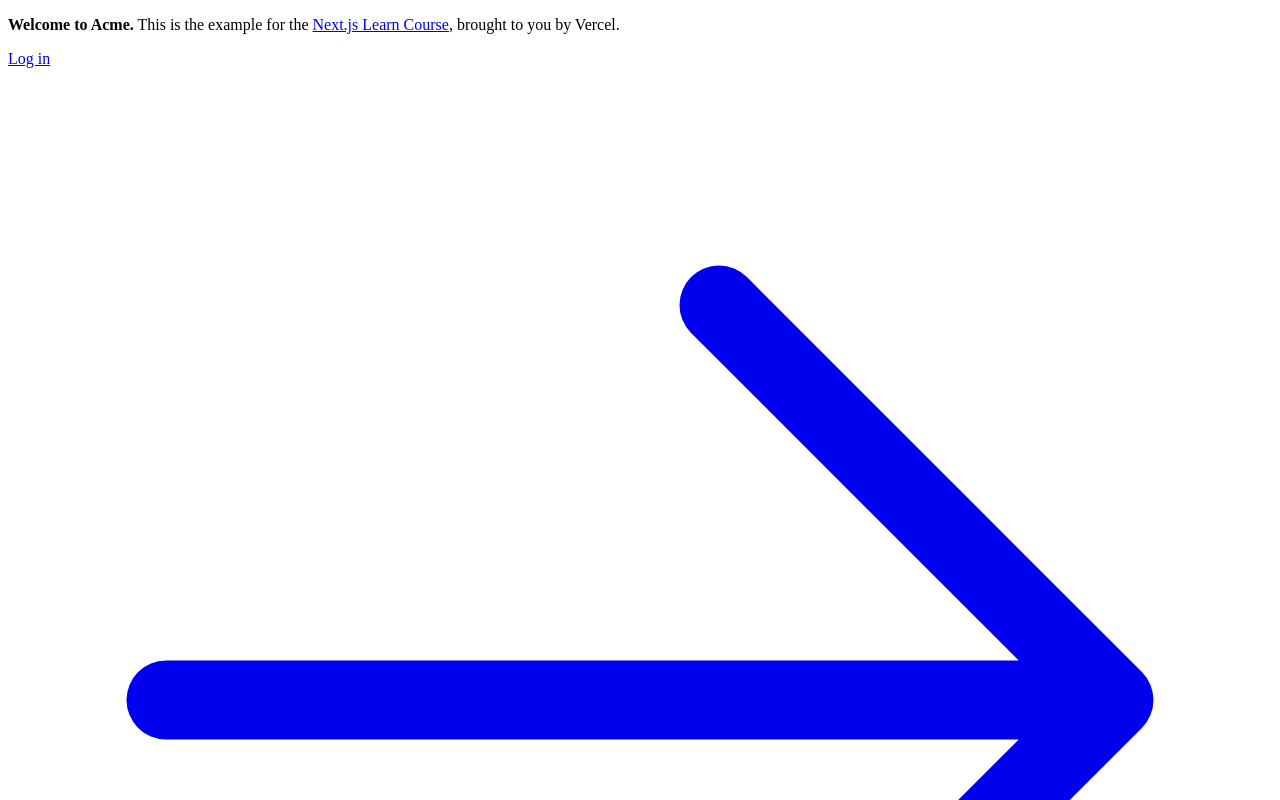
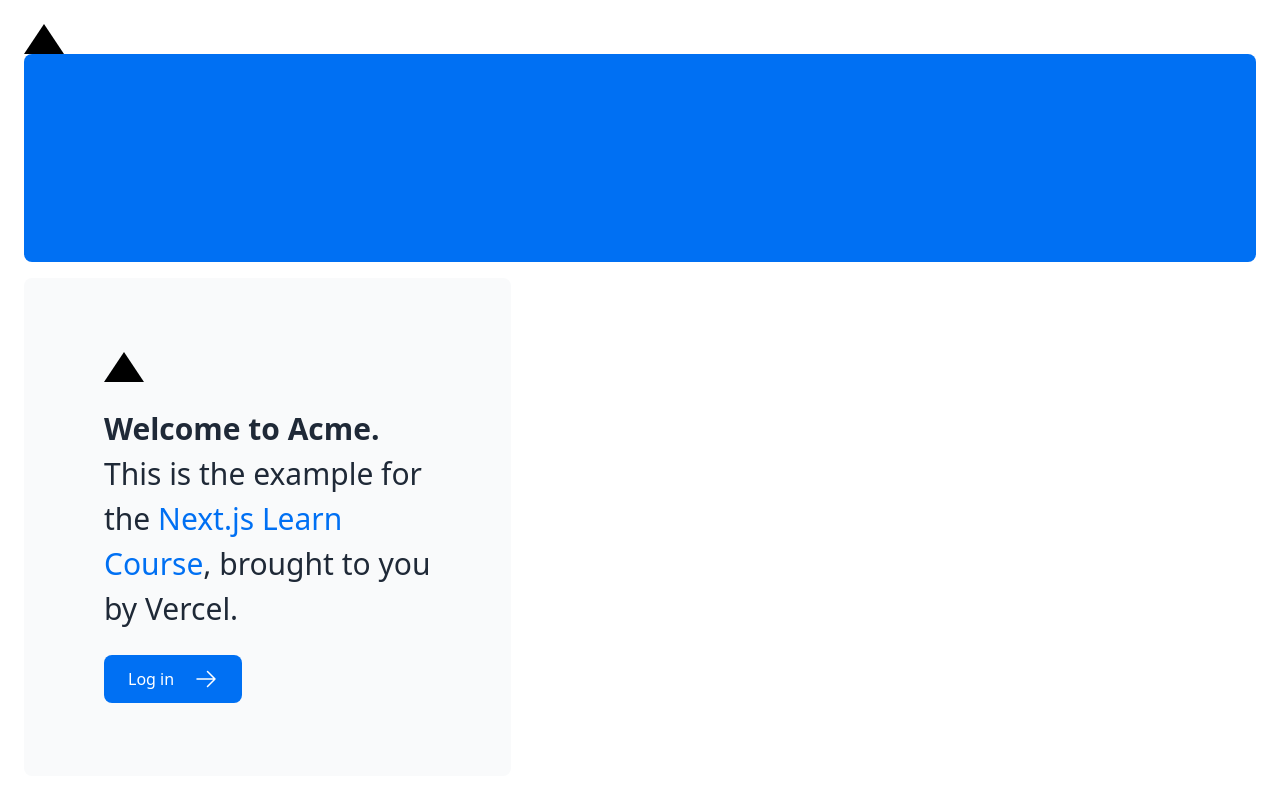
Before and after one commit to NestorGomez95/NextJS_tutorial, a Next.js app: page / in a window 1280 px wide. Shown: the top 800 px of the page. Built offline with nearby package versions, Linux system fonts and the light colour scheme.

Commit message:
chapter2_done

```diff
--- a/app/layout.tsx
+++ b/app/layout.tsx
@@ -1,3 +1,5 @@
+import '@/app/ui/global.css';
+
 export default function RootLayout({
   children,
 }: {
--- a/app/page.tsx
+++ b/app/page.tsx
@@ -1,15 +1,19 @@
 import AcmeLogo from '@/app/ui/acme-logo';
 import { ArrowRightIcon } from '@heroicons/react/24/outline';
 import Link from 'next/link';
+import styles from '@/app/ui/home.module.css';
 
 export default function Page() {
   return (
     <main className="flex min-h-screen flex-col p-6">
+      <div className = {styles.shape} />
       <div className="flex h-20 shrink-0 items-end rounded-lg bg-blue-500 p-4 md:h-52">
         {/* <AcmeLogo /> */}
       </div>
       <div className="mt-4 flex grow flex-col gap-4 md:flex-row">
         <div className="flex flex-col justify-center gap-6 rounded-lg bg-gray-50 px-6 py-10 md:w-2/5 md:px-20">
+        <div className="h-0 w-0 border-b-[30px] border-l-[20px] border-r-[20px] border-b-black border-l-transparent border-r-transparent"
+/>
           <p className={`text-xl text-gray-800 md:text-3xl md:leading-normal`}>
             <strong>Welcome to Acme.</strong> This is the example for the{' '}
             <a href="https://nextjs.org/learn/" className="text-blue-500">
--- /dev/null
+++ b/app/ui/home.module.css
@@ -0,0 +1,7 @@
+.shape {
+    height: 0;
+    width: 0;
+    border-bottom: 30px solid black;
+    border-left: 20px solid transparent;
+    border-right: 20px solid transparent;
+  }
```
